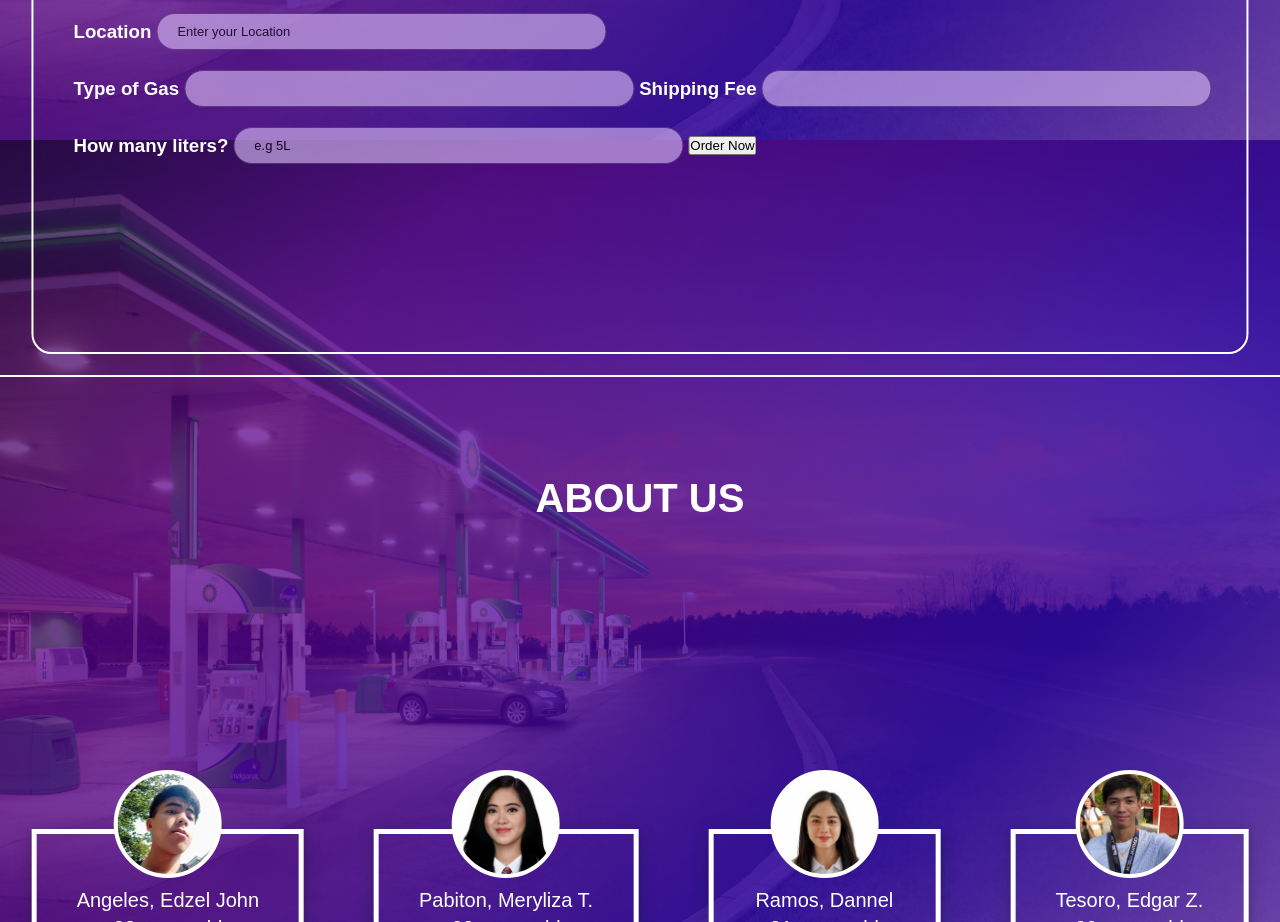
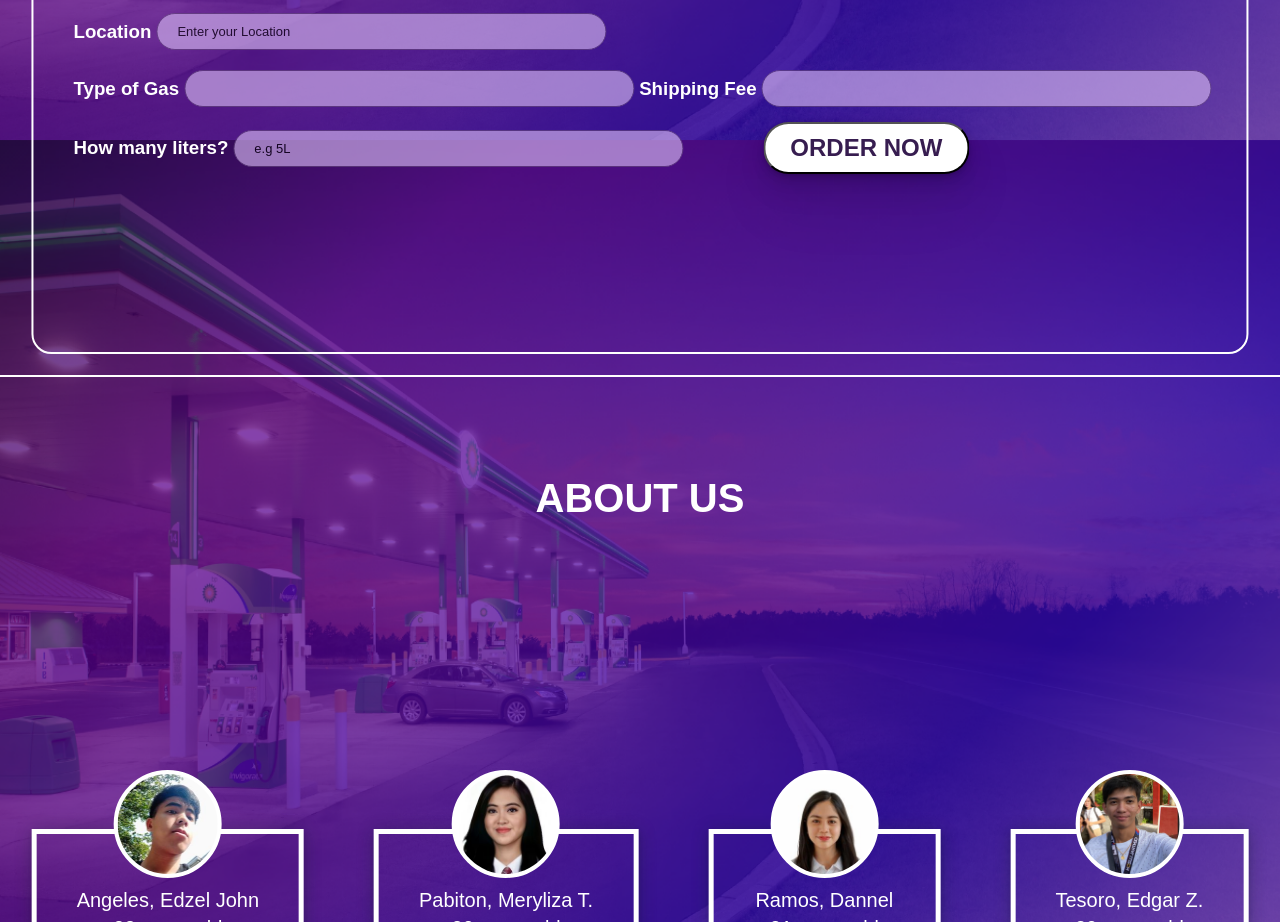
Before and after one commit to merrylizapabiton/demeco-dev, a website: page public/index.html in a window 1280 px wide. Shown: the part 3060-3982 px from the top of the page. Drawn offline with Linux system fonts and the light colour scheme.

Commit message:
fixed order now button

```diff
--- a/public/css/pages/home.css
+++ b/public/css/pages/home.css
@@ -380,6 +380,33 @@
   color: #000000;
 }
 
+.section.four .submitbtn {
+  cursor: pointer;
+  border-radius: 25px;
+  overflow: hidden;
+  margin-left: 75px;
+  font-size: 24px;
+  font-weight: bold;
+  text-transform: uppercase;
+  color: #371d50;
+  background: white;
+  box-shadow: rgba(0, 0, 0, 0.07) 0px 1px 2px, rgba(0, 0, 0, 0.07) 0px 2px 4px,
+    rgba(0, 0, 0, 0.07) 0px 4px 8px, rgba(0, 0, 0, 0.07) 0px 8px 16px,
+    rgba(0, 0, 0, 0.07) 0px 16px 32px, rgba(0, 0, 0, 0.07) 0px 32px 64px;
+}
+.section.four .submitbtn:hover {
+  background: none;
+}
+.section.four .submitbtn a {
+  display: block;
+  text-decoration: none;
+  padding: 10px 25px;
+}
+.section.four .submitbtn a:hover {
+  color: white;
+  background: #371d50;
+}
+
 .section.five > h1 {
   text-align: center;
   margin-top: 20px;
--- a/public/index.html
+++ b/public/index.html
@@ -145,8 +145,9 @@
           <div class="Textbox">
             <h3>How many liters?</h3>
             <input class="input" placeholder="e.g 5L" type="text"/>
-            <button type="button">
+            <button type="button" class="submitbtn"><a>
                 Order Now
+                </a>
               </button>
         </div>
         </div>
```
